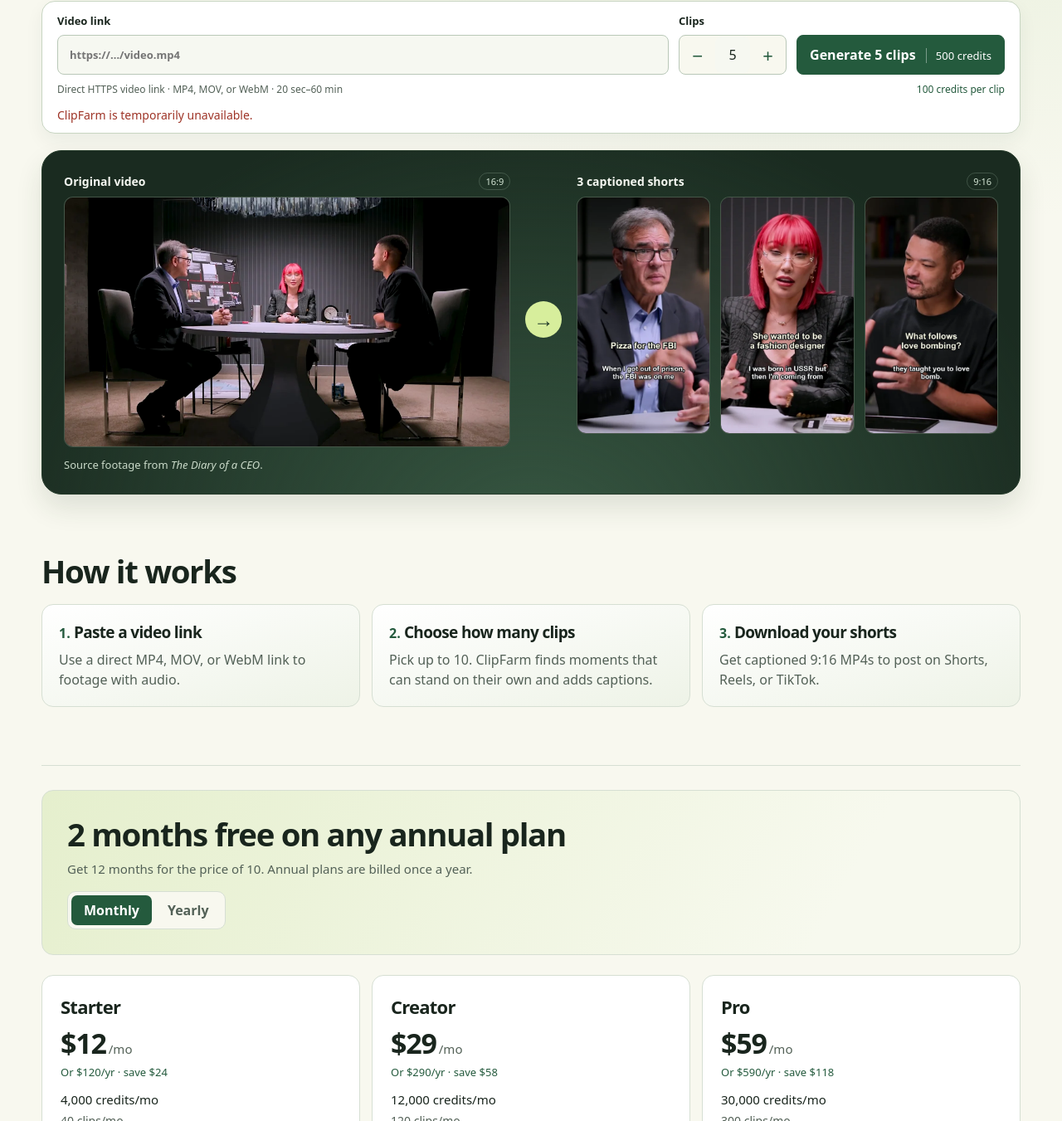
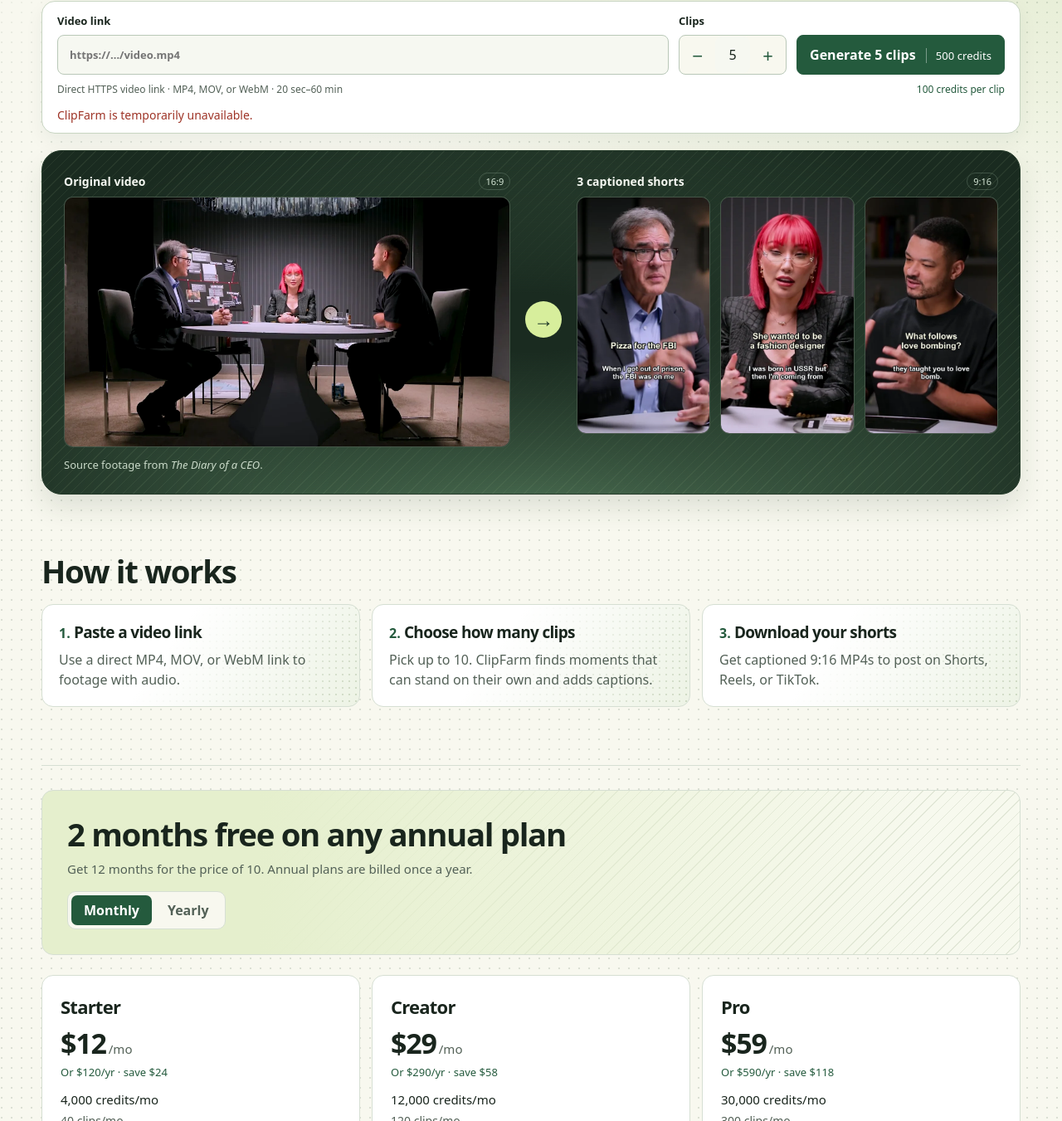
Before and after one commit to xmevans10/clipfarm, a website: page public/index.html in a window 1280 px wide. Shown: the part 279-1630 px from the top of the page at 83% size. Drawn offline with Linux system fonts and the light colour scheme; no server answers.

Commit message:
Add texture to the ClipFarm landing page

```diff
--- a/public/style.css
+++ b/public/style.css
@@ -14,7 +14,11 @@
 *{box-sizing:border-box}[hidden]{display:none!important}
 body {
   margin: 0;
-  background: radial-gradient(ellipse 72% 550px at 84% 0, #e5eed8 0%, transparent 100%), var(--bg);
+  background:
+    radial-gradient(ellipse at 12% 11%, #f8f8ef 9%, transparent 57%) top / 100% 610px no-repeat,
+    radial-gradient(circle, #35523a26 0.8px, transparent 1.3px) right top / 12px 12px repeat,
+    radial-gradient(ellipse 80% 620px at 90% 0, #dbe7c5, transparent 100%),
+    var(--bg);
   color: var(--ink);
 }
 button,input{font:inherit}button{cursor:pointer}a{color:inherit;text-decoration:none}button:disabled{cursor:not-allowed;opacity:.58}
@@ -76,7 +80,11 @@ h1 em{font-style:normal;color:var(--accent)}
   padding: clamp(15px, 2.2vw, 26px);
   border: 1px solid #263c2b;
   border-radius: 24px;
-  background: radial-gradient(ellipse at 50% 115%, #375742, transparent 80%), #1a2b20;
+  background:
+    radial-gradient(ellipse at center, #1a2b20 12%, transparent 79%),
+    repeating-linear-gradient(135deg, #b3d29e16 0 1px, transparent 1px 9px),
+    radial-gradient(ellipse at 50% 110%, #4d7154, transparent 85%),
+    #1a2b20;
   color: #f5f8f1;
   box-shadow: 0 16px 32px #1d39241f;
 }
@@ -153,7 +161,10 @@ h1 em{font-style:normal;color:var(--accent)}
   padding: 20px;
   border: 1px solid var(--line);
   border-radius: 14px;
-  background: linear-gradient(165deg, var(--panel), #eef3e7);
+  background:
+    linear-gradient(125deg, var(--panel) 40%, transparent),
+    radial-gradient(circle, #5f7b443b 0.7px, transparent 1.2px) right top / 8px 8px,
+    #edf3e5;
 }
 
 .workflow li::marker{color:var(--accent);font-weight:600}
@@ -255,5 +266,8 @@ dialog{padding:0;background:var(--panel);border:1px solid var(--line);border-rad
   padding: clamp(18px, 3vw, 30px);
   border: 1px solid var(--line);
   border-radius: 14px;
-  background: linear-gradient(120deg, #e5efcd, #f7f9ee 80%);
+  background:
+    linear-gradient(90deg, #e5efcd 22%, transparent 90%),
+    repeating-linear-gradient(135deg, #4b693520 0 1px, transparent 1px 10px),
+    #f7f9ee;
 }
```
